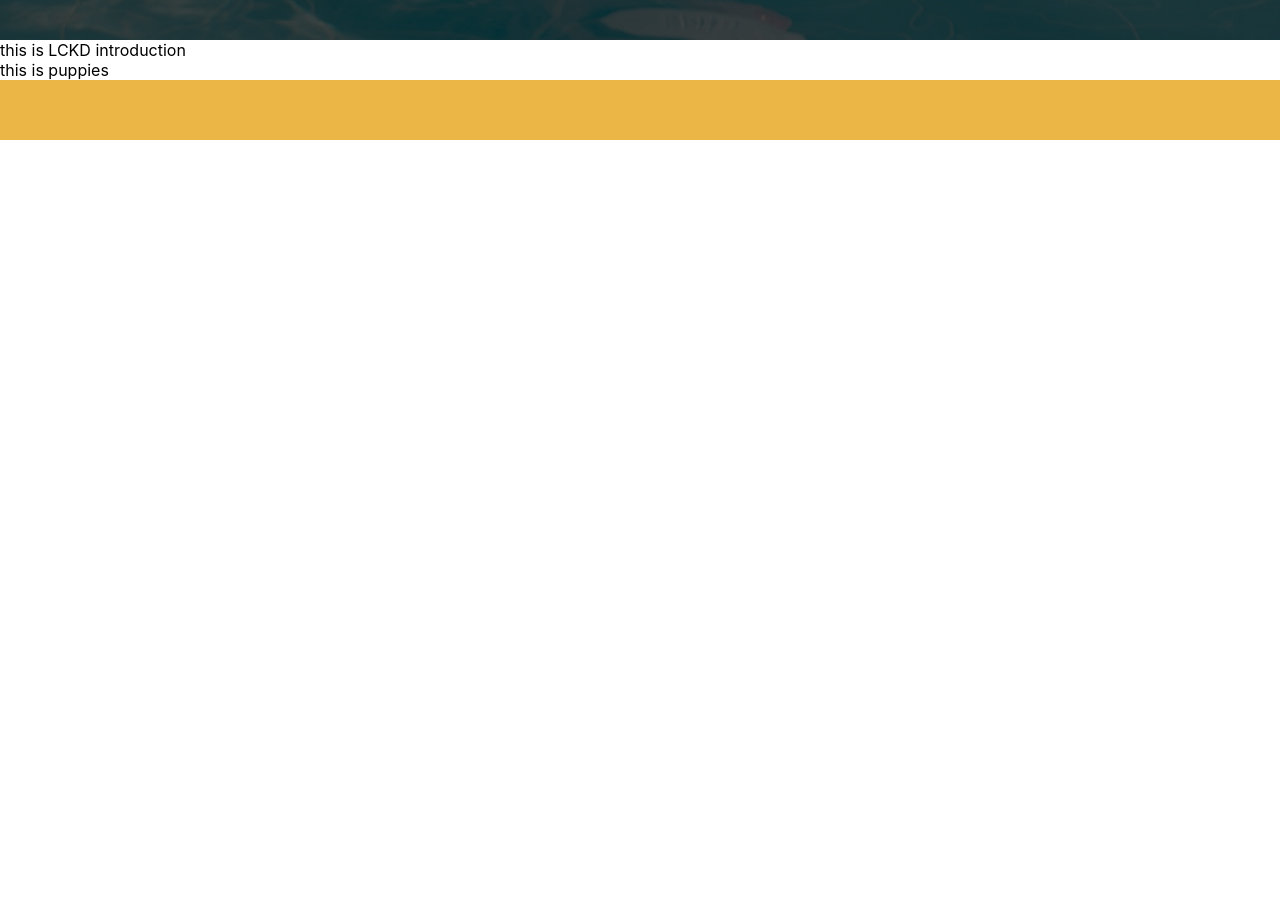
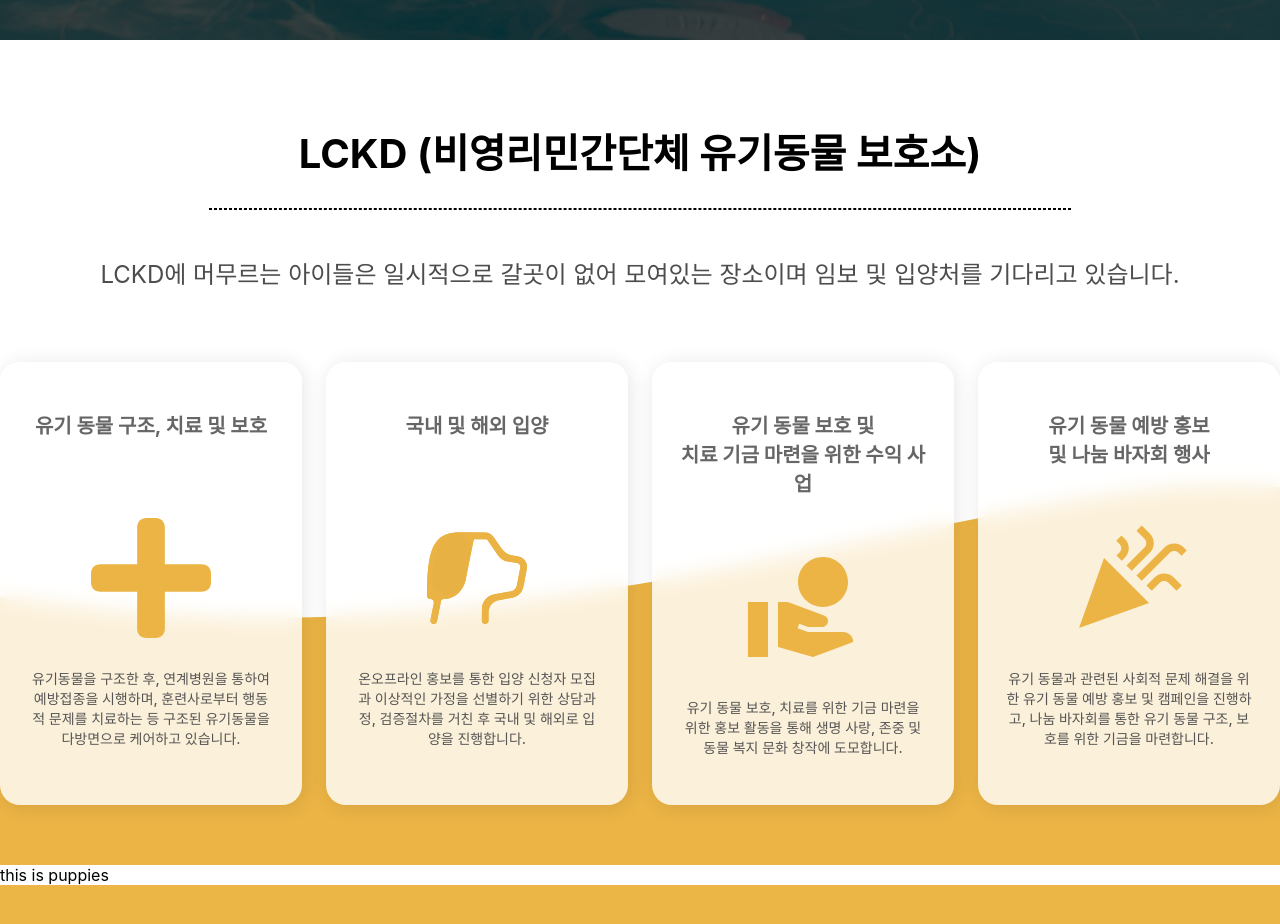
Before and after one commit to shelter-event/lckd-bazaar-event-web, a React (Create React App) app: page / in a window 1280 px wide. Shown: the part 760-1684 px from the top of the page. Before the commit the page ends 900 px from the top, so only its background shows below. Built offline with nearby package versions, Linux system fonts and the light colour scheme; a web font is replaced by a local one.

Commit message:
feat: #7 LCKD 소개 영역 개발

```diff
--- a/src/main/LCKD.tsx
+++ b/src/main/LCKD.tsx
@@ -1,8 +1,92 @@
+import { useMediaQuery } from "react-responsive";
+import { ReactComponent as Adopt } from '../assets/icons/adopt.svg';
+import { ReactComponent as Business } from '../assets/icons/business.svg';
+import { ReactComponent as Event } from '../assets/icons/event.svg';
+import { ReactComponent as Healing } from '../assets/icons/healing.svg';
+import styles from './lckd.module.scss';
+
 const LCKD = () => {
-  return <div>
-    this is LCKD introduction
+  const isPc = useMediaQuery({
+    query: "(min-width:1024px)"
+  });
+
+  return <div className={styles.lckdWrapper}>
+    <div className={styles.lckd}>
+      <h2 className={styles.title}>LCKD (비영리민간단체 유기동물 보호소)</h2>
+      {isPc ? <hr /> : <></>}
+      <span className={styles.introduction}>
+        LCKD에 머무르는 아이들은 일시적으로 갈곳이 없어 모여있는 장소이며 임보{isPc ? <></> : <br />} 및 입양처를 기다리고 있습니다.
+      </span>
+
+      <div className={styles.featureWrapper}>
+        <FeatureBox
+          title={'유기 동물 구조, 치료 및 보호\nㅤ'}
+          type={FeatureType.HEALING}
+          content={'유기동물을 구조한 후, 연계병원을 통하여 예방접종을 시행하며, 훈련사로부터 행동적 문제를 치료하는 등 구조된 유기동물을 다방면으로 케어하고 있습니다.'}
+        />
+        <FeatureBox
+          title={'국내 및 해외 입양\nㅤ'}
+          type={FeatureType.ADOPT}
+          content={'온오프라인 홍보를 통한 입양 신청자 모집과 이상적인 가정을 선별하기 위한 상담과정, 검증절차를 거친 후 국내 및 해외로 입양을 진행합니다.'}
+        />
+        <FeatureBox
+          title={'유기 동물 보호 및 \n치료 기금 마련을 위한 수익 사업'}
+          type={FeatureType.BUSINESS}
+          content={'유기 동물 보호, 치료를 위한 기금 마련을 위한 홍보 활동을 통해 생명 사랑, 존중 및 동물 복지 문화 창작에 도모합니다.'}
+        />
+        <FeatureBox
+          title={'유기 동물 예방 홍보 \n및 나눔 바자회 행사'}
+          type={FeatureType.EVENT}
+          content={'유기 동물과 관련된 사회적 문제 해결을 위한 유기 동물 예방 홍보 및 캠페인을 진행하고, 나눔 바자회를 통한 유기 동물 구조, 보호를 위한 기금을 마련합니다.'}
+        />
+      </div>
+    </div>
   </div>
-
 }
 
 export default LCKD
+
+const FeatureBox = ({ title, type, content }: FeatureBoxParams) => {
+  const isPc = useMediaQuery({
+    query: "(min-width:1024px)"
+  });
+
+  return <>
+    {
+      isPc ? <div className={styles.featureBox}>
+        <h3 className={styles.featTitle}>{title.split('\n').map(str => <p>{str}</p>)}</h3>
+        <div className={styles.iconWrapper}>
+          {
+            type === FeatureType.HEALING ? <Healing className={styles.icon} /> :
+              type === FeatureType.ADOPT ? <Adopt className={styles.icon} /> :
+                type === FeatureType.BUSINESS ? <Business className={styles.icon} /> : <Event className={styles.icon} />
+          }
+        </div>
+        <span className={styles.content}>{content}</span>
+      </div> :
+        <div className={styles.featureBox}>
+          <div className={styles.iconWrapper}>
+            {
+              type === FeatureType.HEALING ? <Healing className={styles.icon} /> :
+                type === FeatureType.ADOPT ? <Adopt className={styles.icon} /> :
+                  type === FeatureType.BUSINESS ? <Business className={styles.icon} /> : <Event className={styles.icon} />
+            }
+          </div>
+          <h3 className={styles.featTitle}>{title}</h3>
+        </div>
+    }
+  </>
+}
+
+class FeatureBoxParams {
+  title: String = '유기 동물 구조, 치료 및 보호';
+  type: FeatureType = FeatureType.HEALING;
+  content: String = '유기동물을 구조한 후, 연계병원을 통하여 예방접종을 시행하며, 훈련사로부터 행동적 문제를 치료하는 등 구조된 유기동물을 다방면으로 케어하고 있습니다.';
+}
+
+enum FeatureType {
+  HEALING,
+  ADOPT,
+  BUSINESS,
+  EVENT,
+}
--- /dev/null
+++ b/src/main/lckd.module.scss
@@ -0,0 +1,165 @@
+@import "../styles/common.scss";
+
+.lckdWrapper {
+  width: 100vw;
+  display: flex;
+  justify-content: center;
+  align-items: center;
+
+  @include pc {
+    background-image: url(../assets/lckd_background.jpg);
+    background-position: bottom;
+    background-repeat: no-repeat;
+  }
+
+  .lckd {
+    box-sizing: border-box;
+    text-align: center;
+
+    @include pc {
+      width: 1440px;
+      max-width: 1440px;
+      min-width: 1024px;
+
+      padding-top: 82px;
+      padding-bottom: 60px
+    }
+
+    @include mobile {
+      padding-top: 28px;
+      padding-bottom: 68px
+    }
+
+    .title {
+      @include pc {
+        font-size: 40px;
+        font-weight: 700;
+      }
+
+      @include mobile {
+        font-size: 14px;
+        font-weight: 600;
+        margin-bottom: 8px;
+      }
+    }
+
+    hr {
+      margin: 0 auto;
+      margin-top: 28px;
+      margin-bottom: 45px;
+
+      width: 860px;
+      border-style: dashed;
+    }
+
+    .introduction {
+      @include pc {
+        font-size: 24px;
+        font-weight: 400;
+        color: #4D4D4D;
+
+      }
+
+      @include mobile {
+        font-size: 11px;
+        font-weight: 400;
+        color: #878787;
+      }
+    }
+  }
+}
+
+.featureWrapper {
+  display: flex;
+
+  @include pc {
+    margin-top: 72px;
+    gap: 24px;
+  }
+
+  @include mobile {
+    margin-top: 30px;
+    color: $lckdFeatureTitleColor;
+    flex-direction: column;
+    gap: 12px;
+  }
+
+  .featureBox {
+    display: flex;
+    box-sizing: border-box;
+
+    @include pc {
+      width: 342px;
+      min-height: 400px;
+      padding: 48px 28px;
+
+      color: $lckdFeatureTitleColor;
+
+      border-radius: 20px;
+      background-color: rgba(255, 255, 255, 0.80);
+      box-shadow: 2px 2px 20px 0px rgba(0, 0, 0, 0.10);
+      backdrop-filter: blur(10px);
+      flex-direction: column;
+    }
+
+    @include mobile {
+      width: 100%;
+      padding: 16px 20px;
+      gap: 26px;
+      align-items: center;
+
+      border-radius: 4px;
+      border: 1px solid #fffdfd;
+      background-color: #fffdfd;
+      box-shadow: 0px 1px 4px 0px rgba(0, 0, 0, 0.25);
+    }
+
+    .featTitle {
+      @include pc {
+        font-size: 20px;
+        font-weight: 700;
+        text-align: center;
+      }
+
+      @include mobile {
+        display: inline-block;
+        font-size: 14px;
+        font-weight: 500;
+        letter-spacing: 0.9px;
+      }
+    }
+
+    .iconWrapper {
+      @include pc {
+        display: block;
+        margin-top: 50px;
+        text-align: center;
+      }
+
+      @include mobile {
+        display: inline-block;
+      }
+
+      .icon {
+        @include pc {
+          width: 120px;
+          height: 120px;
+        }
+
+        @include mobile {
+          width: 24px;
+          height: 24px;
+        }
+      }
+    }
+
+    .content {
+      font-size: 14px;
+      font-weight: 500;
+      color: $lckdFeatureContentColor;
+
+      margin-top: 26px;
+    }
+
+  }
+}
--- a/src/styles/common.scss
+++ b/src/styles/common.scss
@@ -15,3 +15,6 @@
 $mainColor: #EBB646;
 $subColor: #0E3C8F;
 $white: #fff;
+
+$lckdFeatureTitleColor: rgba(0, 0, 0, .60);
+$lckdFeatureContentColor: #555;
```
Also changed, not shown: src/assets/lckd_background.jpg (added).
